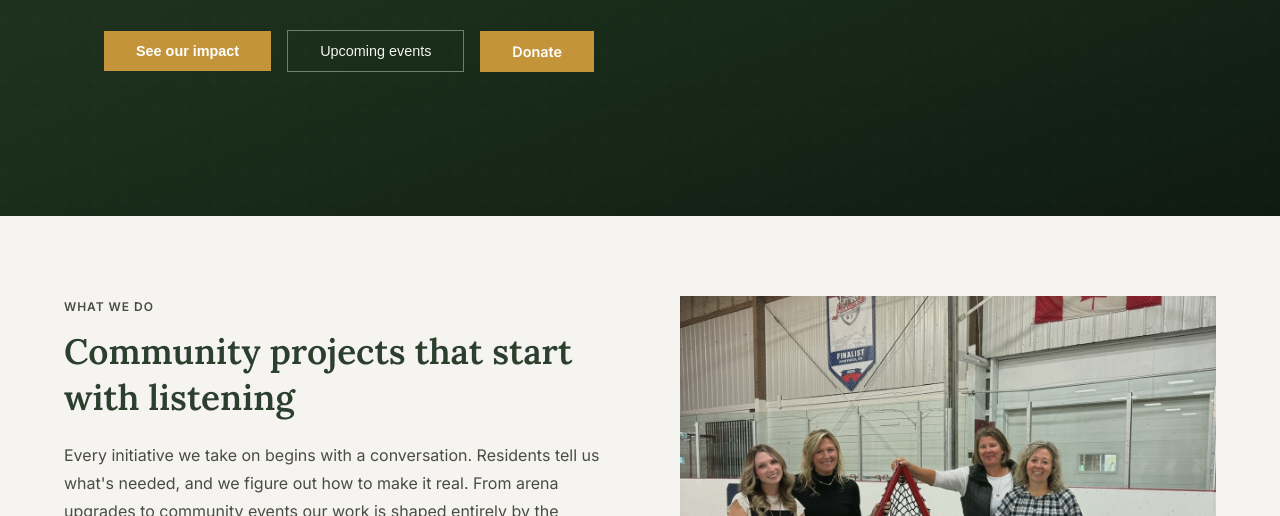
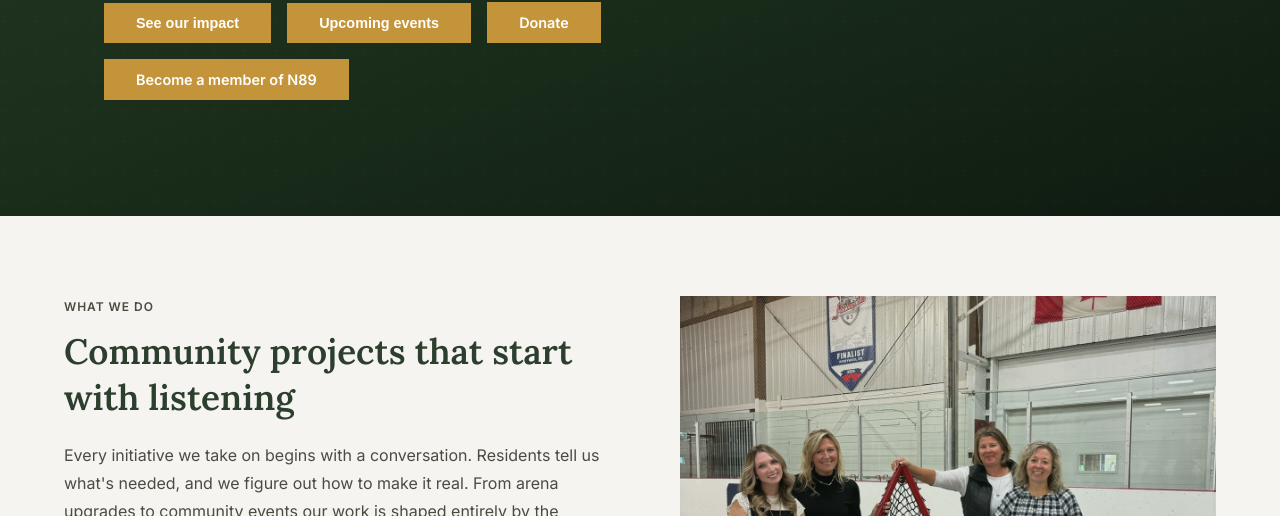
Before and after one commit to treasurer-cyber/n89a.ca, a plain HTML site: page index.html in a window 1280 px wide. Shown: the part 584-1100 px from the top of the page. Drawn offline with Linux system fonts and the light colour scheme.

Commit message:
Add membership button and make homepage buttons consistent (#6)
* Add 'Become a member of N89' membership link to hero

Co-Authored-By: Claude Opus 5.5 <noreply@anthropic.com>
Claude-Session: https://claude.ai/code/session_01Q4oTLoByvZyVyiwi5zjYww

* Make 'Upcoming events' hero button gold to match the others

Co-Authored-By: Claude Opus 5.5 <noreply@anthropic.com>
Claude-Session: https://claude.ai/code/session_01Q4oTLoByvZyVyiwi5zjYww

---------

Co-authored-by: Claude <noreply@anthropic.com>

```diff
--- a/index.html
+++ b/index.html
@@ -631,8 +631,9 @@
         <p>We're a non-profit built on listening. When residents of North Dufferin identify a need, we work alongside communities, municipalities, and local partners to make it happen.</p>
         <div class="hero-buttons">
           <button class="btn-primary" onclick="show('impact')">See our impact</button>
-          <button class="btn-outline" onclick="show('events')">Upcoming events</button>
+          <button class="btn-primary" onclick="show('events')">Upcoming events</button>
           <a class="btn-primary" href="https://www.zeffy.com/en-CA/donation-form/north-of-89-alliance-donations" target="_blank" rel="noopener noreferrer">Donate</a>
+          <a class="btn-primary" href="https://www.zeffy.com/en-CA/ticketing/north-of-89-alliances-memberships" target="_blank" rel="noopener noreferrer">Become a member of N89</a>
         </div>
       </div>
       <div class="hero-stats">
```
